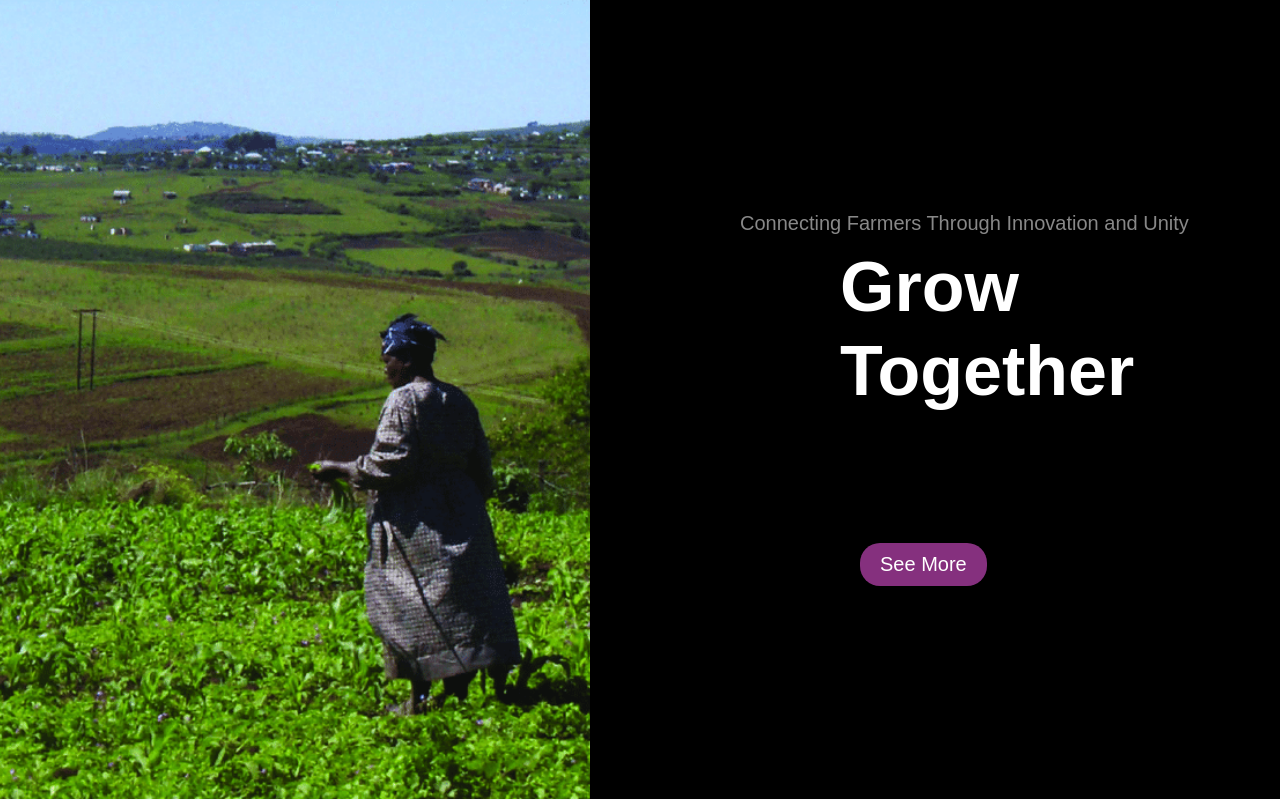
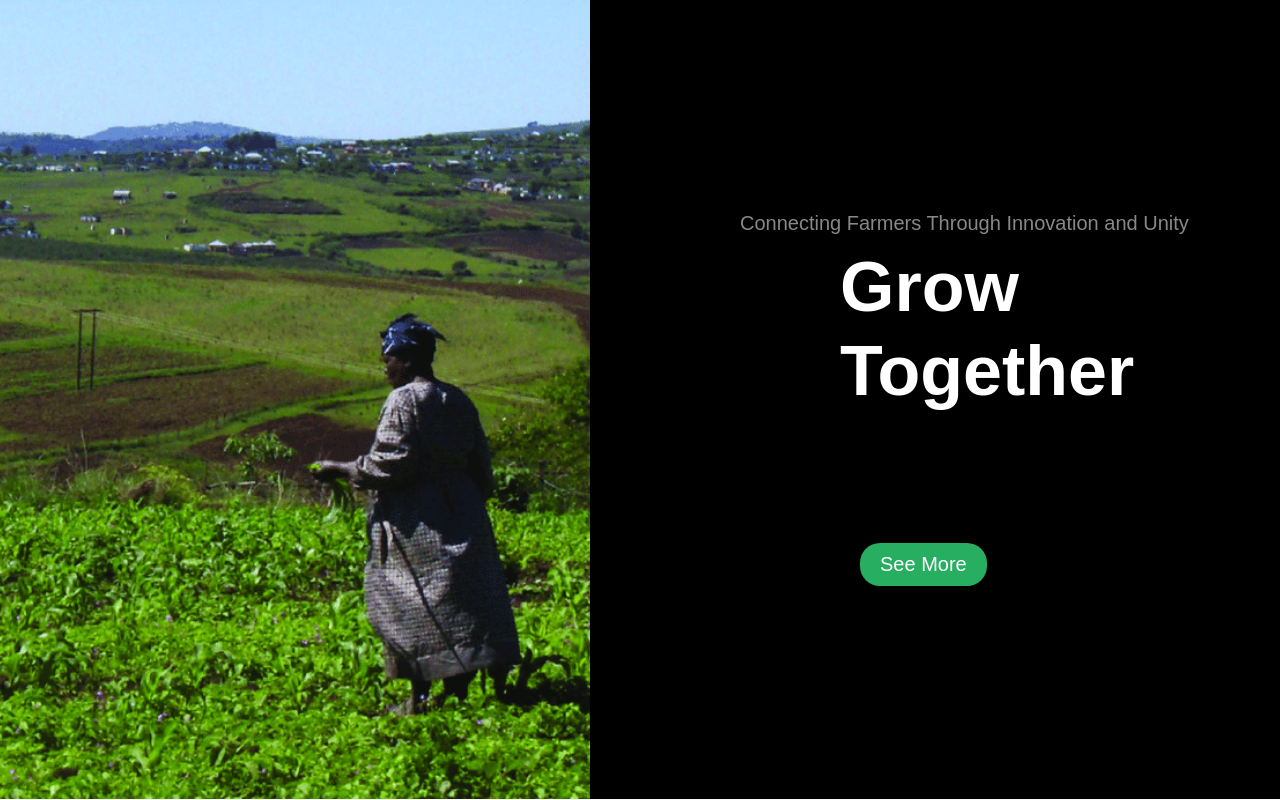
Before and after one commit to KHAL33L/Seedlink, a PHP site: page /view/home.php in a window 1280 px wide. Shown: the part 94-894 px from the top of the page. Run offline with PHP 8.4, Linux system fonts and the light colour scheme.

Commit message:
changes to button css

```diff
--- a/assets/css/home.css
+++ b/assets/css/home.css
@@ -94,7 +94,7 @@ body {
 }
 
 .explore-btn {
-    background-color:rgb(133, 48, 126);
+    background-color:#27ae60;
     color: white;
     border: none;
     padding: 10px 20px;
@@ -111,7 +111,7 @@ body {
 }
 
 .explore-btn:hover {
-    background-color: #aaa; /* Slightly lighter gray */
+    background-color: #1d7b2e; /* Slightly lighter gray */
 }
 .footer {
     background-color: #000; /* Footer background color */
```
